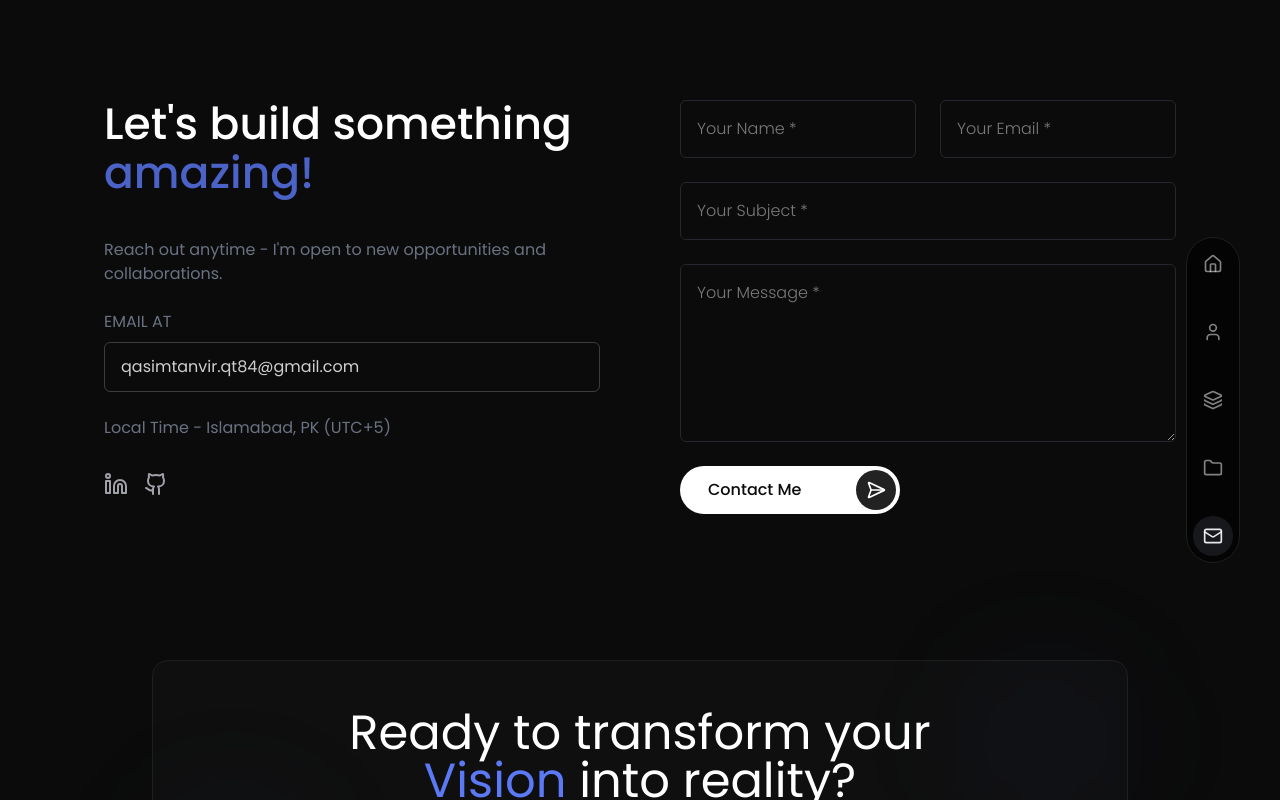
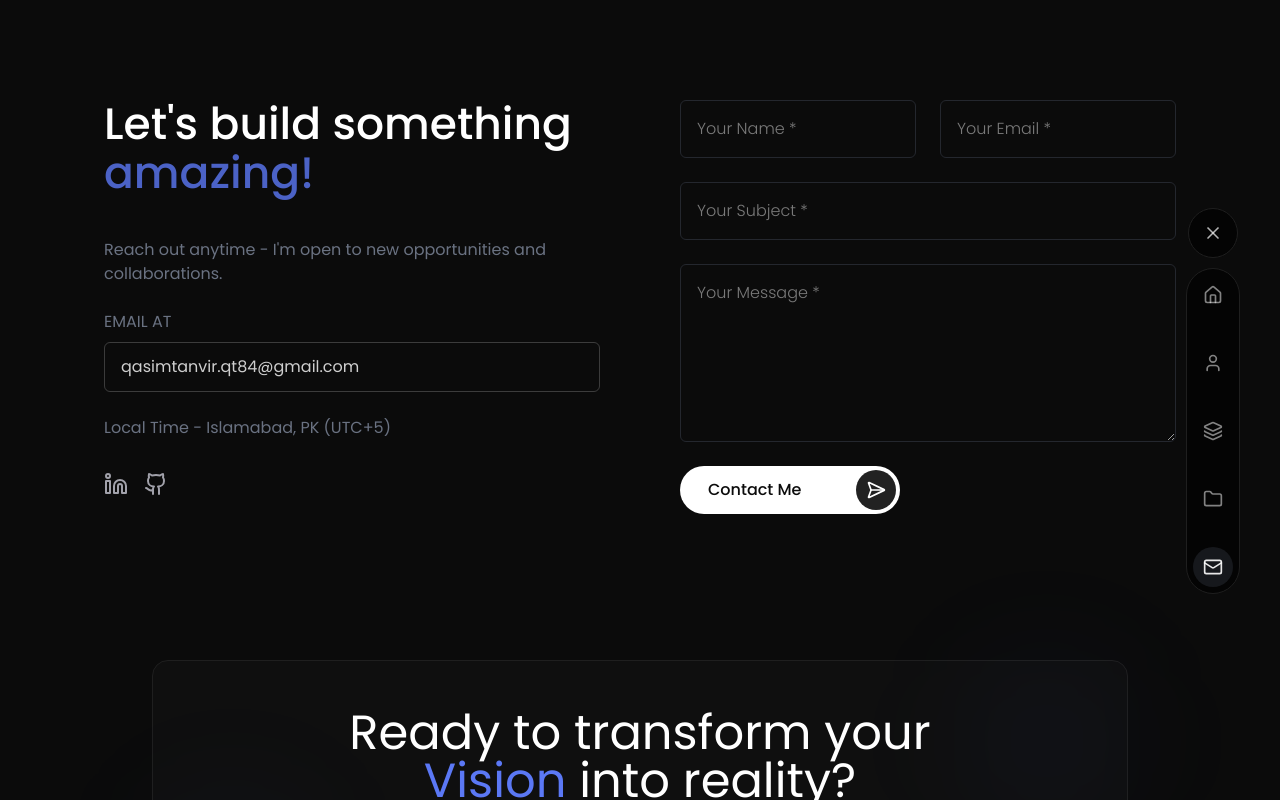
Before and after one commit to MuhammadQasimTanveer/ConnectQasim, a React (Vite) app: page /contact in a window 1280 px wide. Shown: the top 800 px of the page. Built offline with nearby package versions, Linux system fonts and the light colour scheme.

Commit message:
Update navbar functionality

```diff
--- a/index.html
+++ b/index.html
@@ -3,7 +3,7 @@
   <head>
     <meta charset="UTF-8" />
     <meta name="viewport" content="width=device-width, initial-scale=1.0" />
-    <title>Qasim | Let's Work Together</title>
+    <title>Qasim - Let's Chat</title>
   </head>
   <body>
     <div id="root"></div>
--- a/src/Components/Navbar.jsx
+++ b/src/Components/Navbar.jsx
@@ -1,7 +1,10 @@
+import { useState } from "react";
 import { NavLink } from "react-router-dom";
-import { Home, User, Mail, Folder, Layers } from "lucide-react";
+import { Home, User, Mail, Folder, Layers, Menu, X } from "lucide-react";
 
 const Navbar = () => {
+  const [isOpen, setIsOpen] = useState(true);
+
   const clickSound = () => {
     const clickSound = new Audio("/clickMouse.wav");
     clickSound.volume = 0.1;
@@ -18,7 +21,18 @@ const Navbar = () => {
 
   return (
     <>
-      <nav className="fixed right-10 top-1/2 -translate-y-1/2 z-85 hidden md:flex">
+      <nav className="fixed right-10 top-1/2 -translate-y-1/2 z-85 hidden md:flex flex-col items-end gap-2">
+
+        <div className="p-0.5">
+          <button
+            onClick={() => setIsOpen(!isOpen)}
+            className="bg-black/60 backdrop-blur-xl border border-(--border-color) rounded-full p-3.5 text-(--primary-color)/70 hover:text-(--secondary-color) transition-colors duration-300 cursor-pointer"
+          >
+            {isOpen ? <X className="w-5 h-5" /> : <Menu className="w-5 h-5" />}
+          </button>
+        </div>
+
+        {isOpen && (
           <div className="bg-black/60 backdrop-blur-xl border border-(--border-color) rounded-full p-1.5">
             <div className="flex flex-col items-center gap-7 ">
               {navItems.map((item, index) => (
@@ -32,14 +46,16 @@ const Navbar = () => {
                   }
                   data-tip={item.label}
                 >
-                <item.icon className="w-5 h-5"/>
+                  <item.icon className="w-5 h-5" />
                 </NavLink>
               ))}
             </div>
           </div>
+        )}
       </nav>
 
-      <nav className="fixed bottom-6 left-1/2 -translate-x-1/2 z-85 md:hidden">
+      <nav className="fixed bottom-6 left-1/2 -translate-x-1/2 z-85 md:hidden flex items-end gap-2">
+        {isOpen && (
           <div className="bg-black/60 backdrop-blur-xl border border-(--border-color) rounded-full p-1.5">
             <div className="flex items-center gap-5">
               {navItems.map((item, index) => (
@@ -53,10 +69,19 @@ const Navbar = () => {
                   }
                   data-tip={item.label}
                 >
-                <item.icon className="w-5 h-5"/>
+                  <item.icon className="w-5 h-5" />
                 </NavLink>
               ))}
             </div>
+          </div>
+        )}
+        <div className="p-1">
+          <button
+            onClick={() => setIsOpen(!isOpen)}
+            className="bg-black/60 backdrop-blur-xl border border-(--border-color) rounded-full p-4 text-(--primary-color)/70 hover:text-(--secondary-color) transition-colors duration-300 cursor-pointer"
+          >
+            {isOpen ? <X className="w-5 h-5" /> : <Menu className="w-5 h-5" />}
+          </button>
         </div>
       </nav>
     </>
```
Lines whose indentation alone changed are shown as unchanged.
